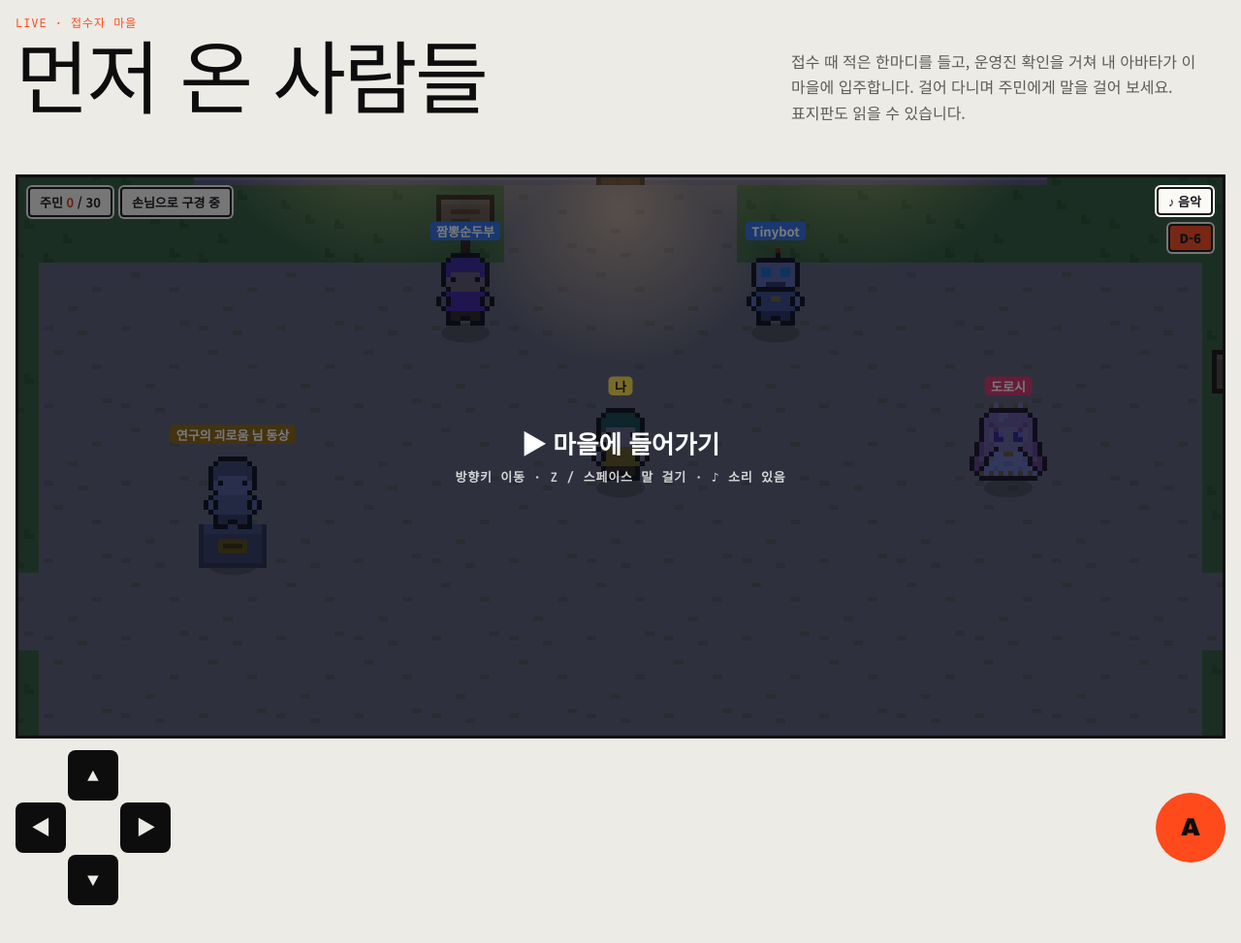
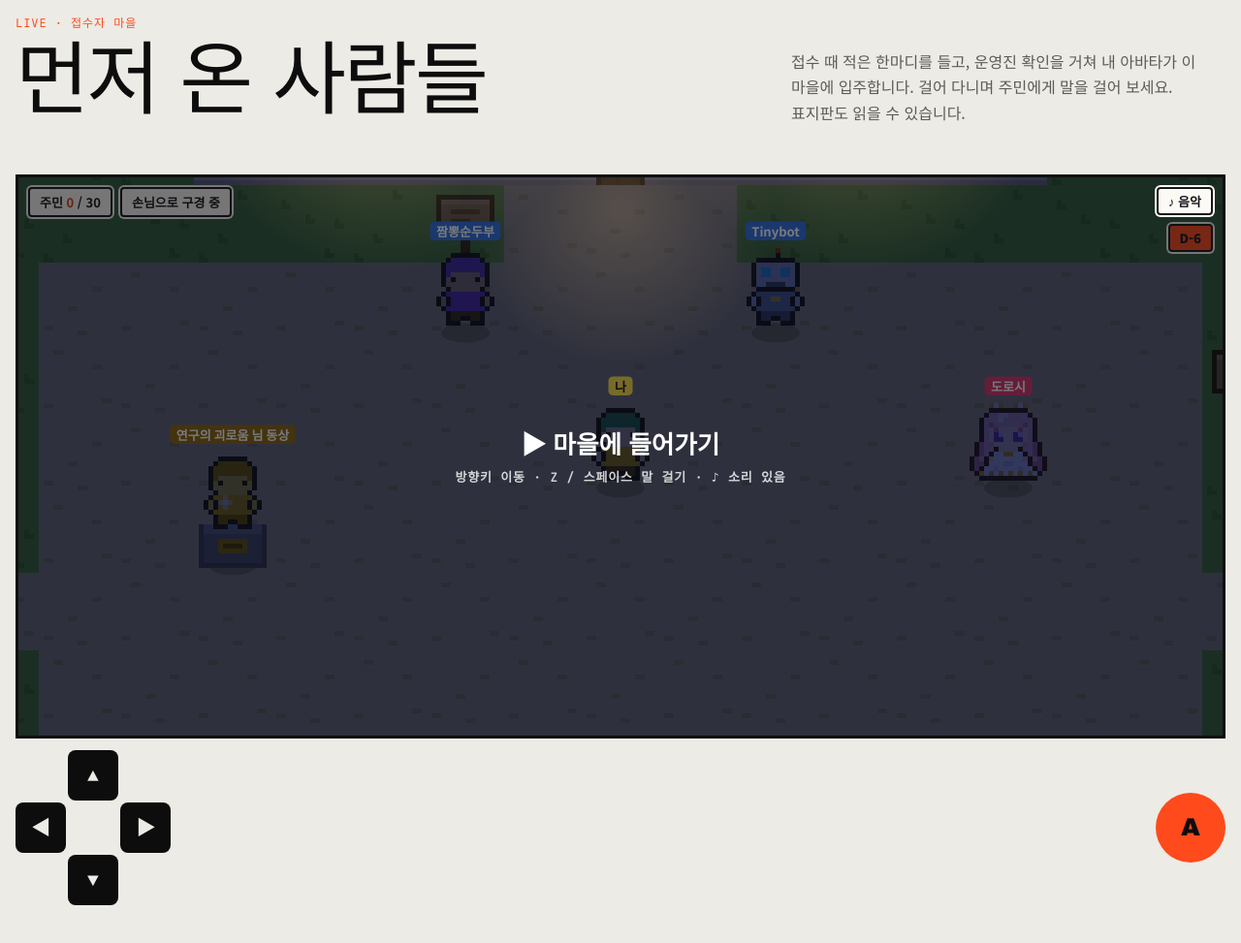
Before and after one commit to blueknight0/pgr21-ai-seminar, a plain HTML site: page index.html in a window 1280 px wide. Shown: the part 1870-2843 px from the top of the page at 97% size. Drawn offline with Linux system fonts and the light colour scheme; no server answers; animation ran at ten frames a second.

Commit message:
동상을 금색으로, 불참자 십자가 밑에 장작불
Co-Authored-By: Claude Opus 5.5 <noreply@anthropic.com>

```diff
--- a/index.html
+++ b/index.html
@@ -786,7 +786,7 @@ footer { padding-block: clamp(56px, 8vw, 112px) 40px; }
   };
   const ROBOT_PAL = { k: "#1e1e26", m: "#d5dde8", e: "#3de0ff", d: "#5a6a80", b: "#8fa3bd", l: "#ffe14a", r: "#ff4a1c", p: "#5a6a80" };
   const ROBOT = { robot: true };
-  const STONE = { skin: "#c4c7cc", hair: "#8d929a", shirt: "#a9adb4", pants: "#767b83", cap: null };
+  const GOLD = { id: "gold", skin: "#ffd75e", hair: "#c9961a", shirt: "#f2bf2f", pants: "#b88412", cap: null };
   // 도로시(니케): 분홍 긴 머리에 흰 리본 장식, 보라색 큰 눈, 금빛 장식을 단 흰 프릴 드레스. 16줄을 통째로 그린다.
   const DOROTHY = {
     id: "dorothy",
@@ -1064,7 +1064,7 @@ footer { padding-block: clamp(56px, 8vw, 112px) 40px; }
     mk({ x: 29, y: 15, look: DOROTHY, nick: "도로시", kind: "nikke", still: true,
       say: () => [["도로시", "제가 여기 왜 있는거죠...?"]] }),
     // 오지 못하는 대신 후원해 주신 분의 돌 동상. 받침대 위에 회색으로 선다.
-    mk({ x: 19, y: 16, look: STONE, nick: "연구의 괴로움", kind: "statue", still: true,
+    mk({ x: 19, y: 16, look: GOLD, nick: "연구의 괴로움", kind: "statue", still: true,
       say: () => [["연구의 괴로움 님 동상", "세미나에는 함께하지 못하지만, 스팀 5만 원과 투썸플레이스 기프티콘 10장을 보내 주신 연구의 괴로움 님의 동상이다."],
         ["", "받침대의 금빛 명판에 「후원에 감사드립니다 · 제4회 PGR21 AI 세미나」라고 새겨져 있다."]] }),
   ];
@@ -1120,7 +1120,7 @@ footer { padding-block: clamp(56px, 8vw, 112px) 40px; }
     for (const [a, [x, y]] of slots) {
       const line = a.line || APOLOGY_LINES[hash(a.nick) % APOLOGY_LINES.length];
       keep.push(mk({ x, y, look: lookOf(a.nick), nick: a.nick, kind: "absent", still: true, dir: "down",
-        say: () => [[a.nick, line], ["", `${a.nick} 님은 불참한 죄로 광장 십자가에 매달려 있다.`]] }));
+        say: () => [[a.nick, line], ["", `${a.nick} 님은 불참한 죄로 광장 십자가에 매달려 있다. 발밑에서 장작불이 활활 타오른다.`]] }));
     }
     // 입장권은 남은 자리 수만큼 둔다. 세미나가 시작되면 치운다.
     const want = clock() < EVENT ? Math.min(seatsLeft, TICKET_SPOTS.length) : 0;
@@ -1300,11 +1300,13 @@ footer { padding-block: clamp(56px, 8vw, 112px) 40px; }
         ctx.beginPath(); ctx.ellipse(sx + 8 * s, sy + 14.5 * s, 5 * s, 2 * s, 0, 0, Math.PI * 2); ctx.fill();
       }
       if (e.kind === "statue") {
-        // 돌 받침대와 금빛 명판 위에 회색 아바타를 세운다.
+        // 돌 받침대와 금빛 명판 위에 금색 아바타를 세운다. 몸 위로 반짝임이 돈다.
         const R = (col, x, y, w, h) => { ctx.fillStyle = col; ctx.fillRect(sx + x * s, sy + y * s, w * s, h * s); };
         R("#5f646c", 1, 6, 14, 9); R("#9aa0a8", 2, 6, 12, 2); R("#7c828b", 2, 8, 12, 6);
         R("#d9a520", 5, 9, 6, 3); R("#8a6510", 6, 10, 4, 1);
         ctx.drawImage(sprite(e.look, "down", 0), sx, sy - 9 * s, TS * s, TS * s);
+        const tw = Math.floor(now / 350) % 4, [gx, gy] = [[4, -6], [11, -3], [6, 1], [10, -8]][tw];
+        R("#fffbe0", gx, gy, 1, 1); R("rgba(255,251,224,0.6)", gx - 1, gy, 3, 1); R("rgba(255,251,224,0.6)", gx, gy - 1, 1, 3);
         continue;
       }
       if (e.kind === "absent") {
@@ -1315,6 +1317,13 @@ footer { padding-block: clamp(56px, 8vw, 112px) 40px; }
         const sway = Math.round(Math.sin(now / 700 + hash(e.nick)) * 0.6) * s;
         ctx.drawImage(sprite(e.look, "down", 0), sx + sway, sy - 12 * s, TS * s, TS * s);
         R("#d9c08a", 1, -10, 2, 2); R("#d9c08a", 13, -10, 2, 2);
+        // 발밑 장작에 불이 붙어 일렁인다.
+        R("#3e2816", 1, 13, 14, 2); R("#6a4226", 3, 12, 10, 1);
+        for (let i = 0; i < 6; i++) {
+          const h = 4 + Math.round((Math.sin(now / 90 + i * 1.7 + hash(e.nick)) + 1) * 2.5), x = 2 + i * 2;
+          R("#e8542c", x, 13 - h, 2, h); R("#ffb020", x + (i % 2), 14 - Math.max(2, h - 2), 1, Math.max(2, h - 2) - 1);
+          if (h > 7) R("#fff3a0", x + (i % 2), 13 - h + 2, 1, 2);
+        }
         continue;
       }
       // 앉은 주민은 상반신만 그리고, 의자 등받이를 그 위에 다시 덮는다.
```
